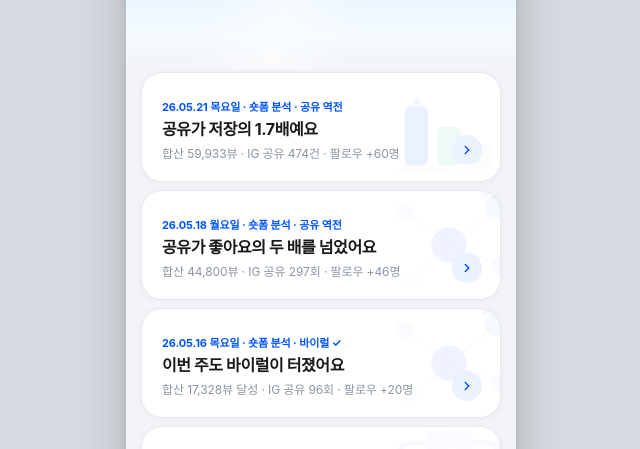
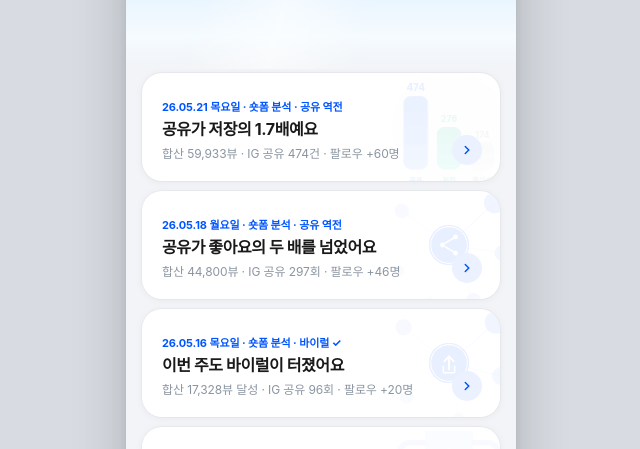
Before and after one commit to minjunkim12/achromatic-studio, a plain HTML site: page 99 Vercel/lacademy.html in a window 1280 px wide. Shown: the part 188-637 px from the top of the page, 319-959 px from the left. Drawn offline with Linux system fonts and the light colour scheme; a web font is replaced by a local one.

Commit message:
feat: 카드 배경 SVG 자동 추출 — 보고서 hero SVG를 fetch로 파싱해 카드에 자동 주입

```diff
--- a/99 Vercel/lacademy.html
+++ b/99 Vercel/lacademy.html
@@ -371,12 +371,32 @@ if (!REPORTS.length) {
     window.location.href = `./${latest.path}`;
   });
 
+  /* ── SVG AUTO-EXTRACT: 보고서 HTML에서 hero SVG를 파싱해 카드 배경에 자동 주입 ── */
+  const _svgCache = new Map();
+
+  async function extractReportSVG(path) {
+    if (_svgCache.has(path)) return _svgCache.get(path);
+    try {
+      const res = await fetch(path);
+      if (!res.ok) throw new Error('fetch failed');
+      const html = await res.text();
+      const doc = new DOMParser().parseFromString(html, 'text/html');
+      const svgEl = doc.querySelector('.hero-svg-wrap svg');
+      const result = svgEl ? svgEl.outerHTML : null;
+      _svgCache.set(path, result);
+      return result;
+    } catch {
+      _svgCache.set(path, null);
+      return null;
+    }
+  }
+
   /* ── CARDS ── */
   REPORTS.forEach((r) => {
     const card = document.createElement('div');
     card.className = 'toss-card';
     card.innerHTML = `
-      <div class="tc-bg-illus">${r.svg}</div>
+      <div class="tc-bg-illus">${r.svg || ''}</div>
       <div class="tc-content">
         <div class="tc-sub">${r.date} ${r.label} · ${r.sub}</div>
         <div class="tc-title">${r.title}</div>
@@ -391,6 +411,12 @@ if (!REPORTS.length) {
     `;
     card.addEventListener('click', () => window.open(`./${r.path}`, '_self'));
     feed.appendChild(card);
+
+    /* 보고서 HTML fetch → hero SVG 추출 → 카드 배경 교체 (r.svg는 로딩 전 fallback) */
+    const bgEl = card.querySelector('.tc-bg-illus');
+    extractReportSVG(r.path).then(svgStr => {
+      if (svgStr) bgEl.innerHTML = svgStr;
+    });
   });
 
   /* ── SCROLL-IN ── */
```
